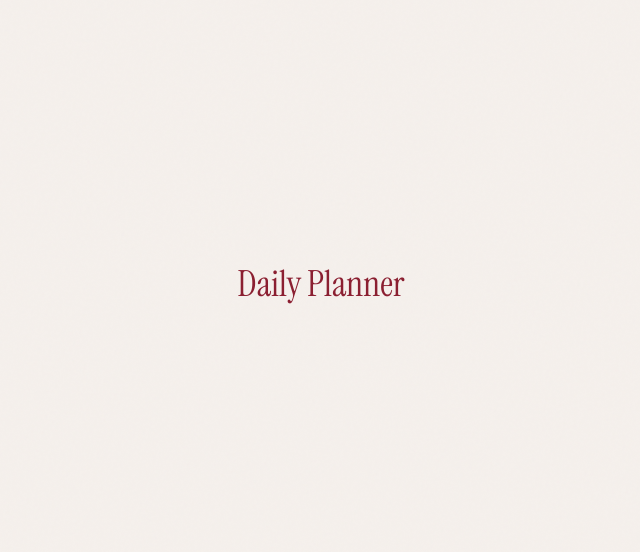
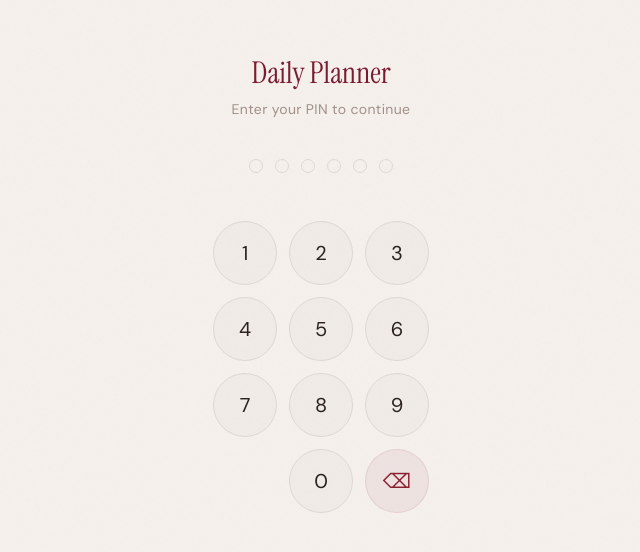
Before and after one commit to prabhavsetia/Novus, a React (Vite) app: page / in a window 1280 px wide. Shown: the part 116-668 px from the top of the page, without its empty margins (319-959 px from the left). Built offline with nearby package versions, Linux system fonts and the light colour scheme.

Commit message:
feat: add passcode screen with PIN entry

```diff
--- a/src/App.jsx
+++ b/src/App.jsx
@@ -1,7 +1,13 @@
+import { useAuth } from './hooks/useAuth'
+import PasscodeScreen from './screens/PasscodeScreen'
+
 export default function App() {
+  const { authed, tryUnlock, lock } = useAuth()
+  if (!authed) return <PasscodeScreen onSubmit={tryUnlock} />
   return (
-    <div className="min-h-full flex items-center justify-center">
-      <h1 className="font-serif text-4xl text-maroon">Daily Planner</h1>
+    <div className="min-h-full flex flex-col items-center justify-center gap-4">
+      <h1 className="font-serif text-4xl text-maroon">Unlocked</h1>
+      <button onClick={lock} className="text-mute underline">Log out</button>
     </div>
   )
 }
--- /dev/null
+++ b/src/screens/PasscodeScreen.jsx
@@ -0,0 +1,81 @@
+import { useEffect, useState, useCallback } from 'react'
+import { cn } from '../lib/classnames'
+
+const KEYS = ['1','2','3','4','5','6','7','8','9','',  '0','del']
+
+export default function PasscodeScreen({ onSubmit }) {
+  const [pin, setPin] = useState('')
+  const [error, setError] = useState(false)
+
+  const press = useCallback((k) => {
+    setError(false)
+    if (k === 'del') {
+      setPin((p) => p.slice(0, -1))
+      return
+    }
+    if (k === '') return
+    setPin((p) => (p.length >= 6 ? p : p + k))
+  }, [])
+
+  useEffect(() => {
+    if (pin.length === 6) {
+      const ok = onSubmit(pin)
+      if (!ok) {
+        setError(true)
+        setTimeout(() => setPin(''), 400)
+      }
+    }
+  }, [pin, onSubmit])
+
+  // Hardware keyboard support
+  useEffect(() => {
+    function onKey(e) {
+      if (/^[0-9]$/.test(e.key)) press(e.key)
+      else if (e.key === 'Backspace') press('del')
+    }
+    window.addEventListener('keydown', onKey)
+    return () => window.removeEventListener('keydown', onKey)
+  }, [press])
+
+  return (
+    <div className="min-h-full flex flex-col items-center justify-center px-8 py-12">
+      <h1 className="font-serif text-3xl text-maroon-deep mb-2">Daily Planner</h1>
+      <p className="text-mute text-sm mb-10 tracking-wide">Enter your PIN to continue</p>
+
+      <div className={cn('flex gap-3 mb-12 transition', error && 'animate-pulse')}>
+        {Array.from({ length: 6 }).map((_, i) => (
+          <div
+            key={i}
+            className={cn(
+              'w-3.5 h-3.5 rounded-full border-[1.5px] transition',
+              pin.length > i
+                ? error
+                  ? 'bg-red-500 border-red-500'
+                  : 'bg-maroon border-maroon'
+                : 'border-line'
+            )}
+          />
+        ))}
+      </div>
+
+      <div className="grid grid-cols-3 gap-3">
+        {KEYS.map((k, i) => (
+          <button
+            key={i}
+            onClick={() => press(k)}
+            disabled={k === ''}
+            className={cn(
+              'w-16 h-16 rounded-full text-xl text-ink',
+              k === '' && 'opacity-0 pointer-events-none',
+              k === 'del'
+                ? 'bg-maroon/[0.06] border border-maroon/10 text-maroon text-base'
+                : 'bg-ivory-3 border border-line active:bg-line'
+            )}
+          >
+            {k === 'del' ? '⌫' : k}
+          </button>
+        ))}
+      </div>
+    </div>
+  )
+}
```
